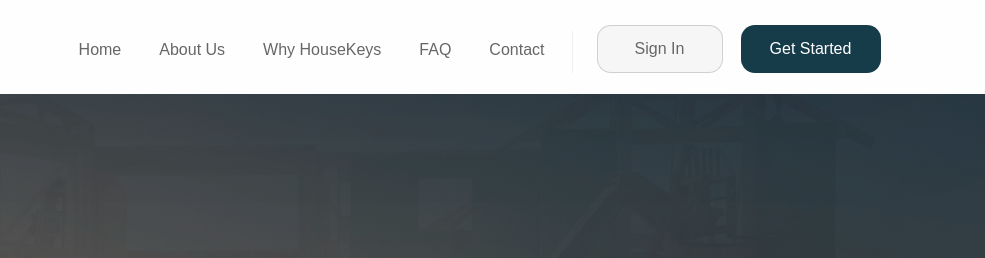
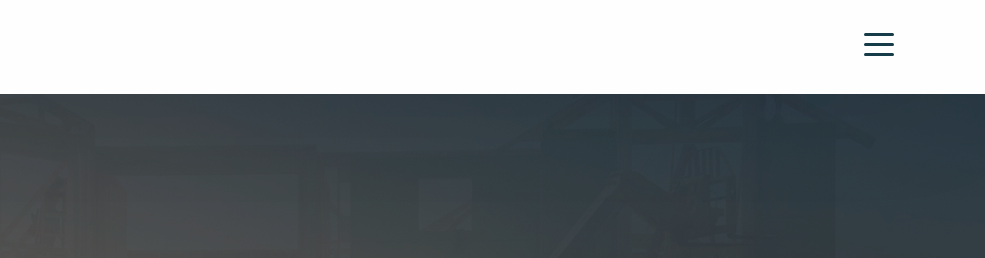
Before and after one commit to Balabek/HouseKeys, a plain HTML site: page index.html in a window 1280 px wide. Shown: the top 258 px of the page, 295-1280 px from the left. Drawn offline with nearby package versions, Linux system fonts and the light colour scheme; files that its build step writes are made by us from their sources; a web font is replaced by a local one.

Commit message:
Homepage complete (Fully responsive) Housing Opportunities (Fully responsive)

```diff
--- a/css/hk_mq.css
+++ b/css/hk_mq.css
@@ -2,16 +2,7 @@
 
 
 /* General + Nav */
-@media screen and (max-width: 1199px){
-    img.nav_logo {width: 13rem;}
-    li.nav-item a {font-size: 1rem;}
-    li.nav-item {margin-right: 14px;}
-    li.nav-item:nth-child(5) {padding-right: 5px;}
-    button.nav_signin_btn {font-size: 1rem; width: 7rem;}
-    button.nav_getstarted_btn {font-size: 1rem; width: 9rem;}
-}
-
-@media screen and (max-width: 991px){
+@media screen and (max-width: 1399px){
     img.nav_logo {width: 15rem;}
     li.nav-item a {font-size: 1.2rem;}
     li.nav-item > a:after {bottom: 0;}
@@ -21,6 +12,15 @@
     button.nav_signin_btn {font-size: 1.2rem; width: 14rem; margin-bottom: 16px;}
     button.nav_getstarted_btn {font-size: 1.2rem; width: 14rem; margin-bottom: 16px;}
 }
+
+/*@media screen and (max-width: 1199px){*/
+/*    img.nav_logo {width: 13rem;}*/
+/*    li.nav-item a {font-size: 1rem;}*/
+/*    li.nav-item {margin-right: 14px;}*/
+/*    li.nav-item:nth-child(5) {padding-right: 5px;}*/
+/*    button.nav_signin_btn {font-size: 1rem; width: 7rem;}*/
+/*    button.nav_getstarted_btn {font-size: 1rem; width: 9rem;}*/
+/*}*/
 
 
 
--- a/index.html
+++ b/index.html
@@ -49,7 +49,7 @@
 
 <div id="home" class="outermost_wrapper">
 
-    <nav class="navbar navbar-expand-lg navbar-light bg-light" role="navigation">
+    <nav class="navbar navbar-expand-xxl navbar-light bg-light" role="navigation">
         <div class="container">
             <a class="navbar-brand animate__animated animate__fadeIn" href="#"><img src="img/HK_Logo.svg" class="nav_logo" alt="HouseKeys logo"></a>
             <button class="navbar-toggler hk_nav_toggler" type="button" data-bs-toggle="collapse" data-bs-target="#houseKeysNavCollapse"
@@ -62,9 +62,9 @@
             </button>
 
             <div class="collapse navbar-collapse justify-content-end" id="houseKeysNavCollapse">
-                <ul class="navbar-nav hk_navbar animate__animated animate__fadeIn" role="menubar">
+                <ul class="navbar-nav hk_navbar animate__animated animate__fadeIn">
                     <li class="nav-item">
-                        <a class="nav-link" href="#">Home</a>
+                        <a class="nav-link" href="#">Housing Opportunities</a>
                     </li>
                     <li class="nav-item">
                         <a class="nav-link" href="#">About Us</a>
@@ -79,10 +79,10 @@
                         <a class="nav-link" href="#">Contact</a>
                     </li>
                     <li class="nav-item nav_btn_item">
-                        <button id="signInButton" class="btn nav_signin_btn">Sign In</button>
+                        <button id="signInButton" class="btn nav_signin_btn" role="button" aria-label="Sign In">Sign In</button>
                     </li>
                     <li class="nav-item nav_btn_item">
-                        <button id="getStartedButton" class="btn nav_getstarted_btn">Get Started</button>
+                        <button id="getStartedButton" class="btn nav_getstarted_btn" role="button" aria-label="Get Started">Get Started</button>
                     </li>
                 </ul>
             </div>
```
Also changed, not shown: housing_opportunities.html (+4 -4 lines).
